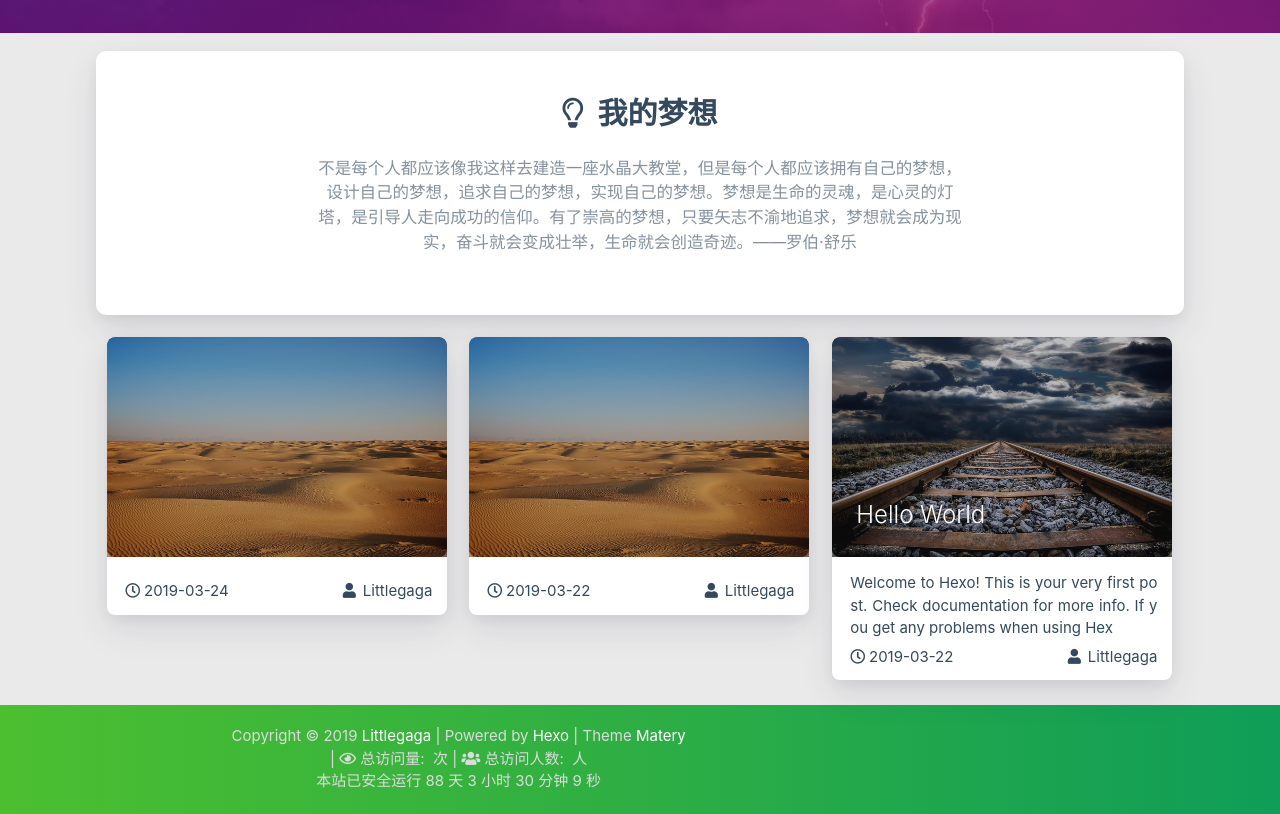
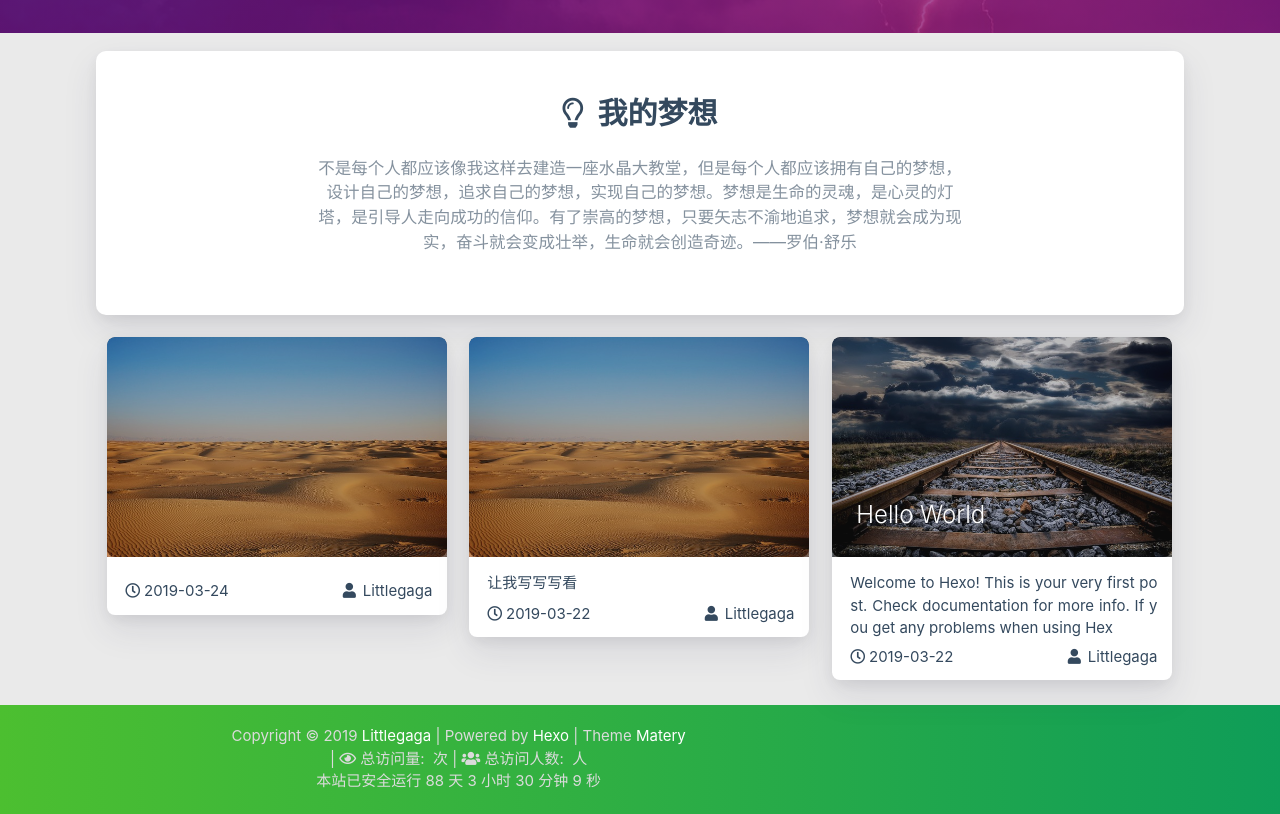
Before and after one commit to Littlegaga666/Littlegaga666.github.io, a plain HTML site: page index.html in a window 1280 px wide. Shown: the part 767-1581 px from the top of the page. Drawn offline with nearby package versions, Linux system fonts and the light colour scheme; some packages are replaced by stand-ins of ours; no server answers; a script that the page names is missing.

Commit message:
Site updated: 2019-09-24 11:30:03

```diff
--- a/index.html
+++ b/index.html
@@ -542,6 +542,7 @@ $(function () {
                     <div class="card-content article-content">
                         <div class="summary block-with-text">
 
+                                让我写写写看
 
 
                         </div>
```
Also changed, not shown: 2019/03/22/first/index.html (+3 -1 lines), 2019/03/22/hello-world/index.html (+1 -0 lines), 2019/03/24/photo/index.html (+1 -0 lines), archives/2019/03/index.html (+1 -0 lines), archives/2019/index.html (+1 -0 lines), archives/index.html (+1 -0 lines).
